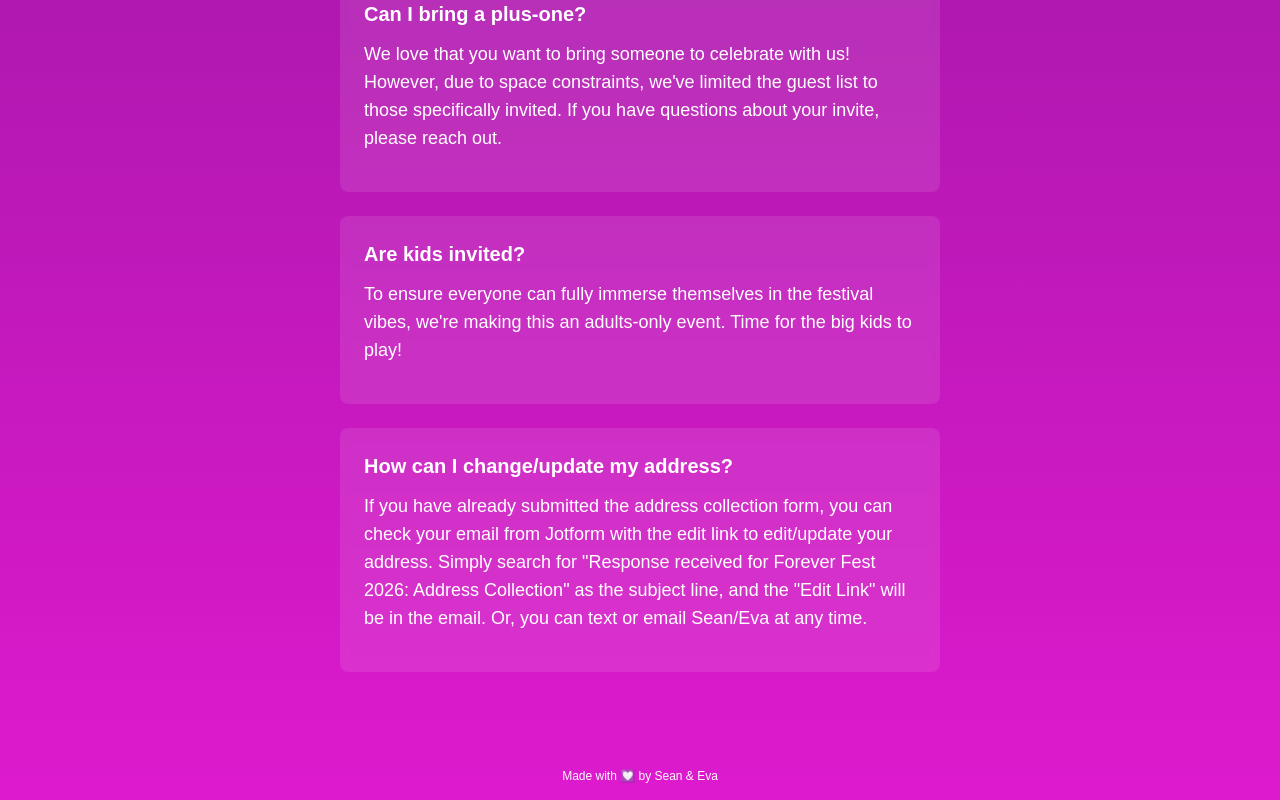
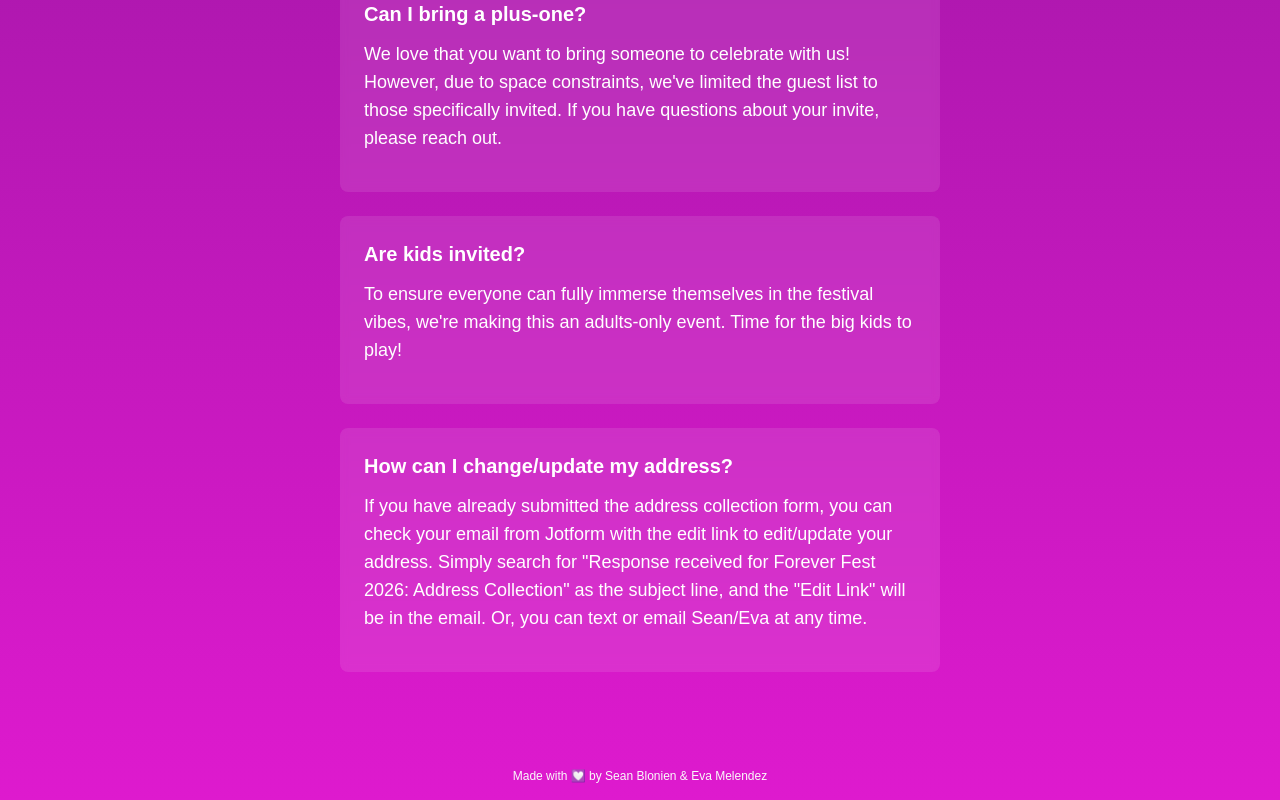
Before and after one commit to seanblonien/forever-fest-2026, a Next.js app: page /faqs in a window 1280 px wide. Shown: the part 2817-3617 px from the top of the page. Built offline with nearby package versions, Linux system fonts and the light colour scheme.

Commit message:
fix: Fix SEO for Blonien and Melendez

```diff
--- a/app/layout.tsx
+++ b/app/layout.tsx
@@ -22,10 +22,10 @@ const cursiveFont = AlexBrush({
 
 export const metadata: Metadata = {
   title: 'Forever Fest 2026 - Sean & Eva\'s Wedding',
-  description: 'Join Sean & Eva as they celebrate their love at Forever Fest 2026! Save the date for an unforgettable wedding celebration.',
-  keywords: ['wedding', 'Forever Fest 2026', 'Sean and Eva', 'wedding celebration', 'save the date'],
-  authors: [{ name: 'Sean & Eva' }],
-  creator: 'Sean & Eva',
+  description: 'Join Sean Blonien & Eva Melendez as they celebrate their love at Forever Fest 2026! Save the date for an unforgettable wedding celebration.',
+  keywords: ['wedding', 'Forever Fest 2026', 'Sean Blonien', 'Eva Melendez', 'Sean and Eva', 'Blonien Melendez wedding', 'wedding celebration', 'save the date', 'Dallas wedding'],
+  authors: [{ name: 'Sean Blonien' }, { name: 'Eva Melendez' }],
+  creator: 'Sean Blonien & Eva Melendez',
   publisher: 'Forever Fest 2026',
   formatDetection: {
     // eslint-disable-next-line @typescript-eslint/naming-convention -- library api
@@ -41,7 +41,7 @@ export const metadata: Metadata = {
   },
   openGraph: {
     title: 'Forever Fest 2026 - Sean & Eva\'s Wedding',
-    description: 'Join Sean & Eva as they celebrate their love at Forever Fest 2026! Save the date for an unforgettable wedding celebration.',
+    description: 'Join Sean Blonien & Eva Melendez as they celebrate their love at Forever Fest 2026! Save the date for an unforgettable wedding celebration.',
     url: 'https://foreverfest.wedding',
     siteName: 'Forever Fest 2026',
     images: [
@@ -49,7 +49,7 @@ export const metadata: Metadata = {
         url: '/sean_and_eva_banner_photo.webp',
         width: 1200,
         height: 630,
-        alt: 'Sean & Eva - Forever Fest 2026',
+        alt: 'Sean Blonien & Eva Melendez - Forever Fest 2026 Wedding',
       },
     ],
     locale: 'en_US',
@@ -58,7 +58,7 @@ export const metadata: Metadata = {
   twitter: {
     card: 'summary_large_image',
     title: 'Forever Fest 2026 - Sean & Eva\'s Wedding',
-    description: 'Join Sean & Eva as they celebrate their love at Forever Fest 2026! Save the date for an unforgettable wedding celebration.',
+    description: 'Join Sean Blonien & Eva Melendez as they celebrate their love at Forever Fest 2026! Save the date for an unforgettable wedding celebration.',
     images: ['/sean_and_eva_banner_photo.webp'],
   },
   robots: {
--- a/components/home/MainTitle.tsx
+++ b/components/home/MainTitle.tsx
@@ -10,7 +10,7 @@ export const MainTitle = () => (
       <div className='relative z-10 pt-14 md:pt-24'>
         <Image
           priority
-          alt='Sean and Eva'
+          alt='Sean Blonien and Eva Melendez - Forever Fest 2026'
           className='rounded-lg w-48 sm:w-56 md:w-64 h-auto'
           height={320}
           sizes='(max-width: 640px) 192px, (max-width: 768px) 224px, 256px'
--- a/components/home/Navigation.tsx
+++ b/components/home/Navigation.tsx
@@ -1,7 +1,8 @@
+import { Route } from 'next';
 import Link from 'next/link';
 import { StyleProps } from '../../lib';
 
-const navItems = [
+const navItems: ({ href: Route; label: string } | null)[] = [
   { label: 'HOME', href: '/' },
   { label: 'OUR STORY', href: '/our-story' },
   { label: 'TRAVEL', href: '/travel' },
--- a/components/shared/Footer.tsx
+++ b/components/shared/Footer.tsx
@@ -1,7 +1,7 @@
 const Footer: React.FC = () => (
   <footer className='pt-12 pb-4 text-center'>
     <p className='text-xs'>
-      Made with 💟 by Sean & Eva
+      Made with 💟 by Sean Blonien & Eva Melendez
     </p>
   </footer>
 );
--- a/components/shared/LazyLoad.tsx
+++ b/components/shared/LazyLoad.tsx
@@ -114,9 +114,7 @@ export const LazyLoad = ({
               <LazyComponent {...componentProps} />
             </Suspense>
           )
-        : (
-            fallback
-          )}
+        : fallback}
     </div>
   );
 };
--- a/hooks/useInViewLazyLoad.ts
+++ b/hooks/useInViewLazyLoad.ts
@@ -1,4 +1,5 @@
 'use client';
+
 import { useEffect, useRef, useState } from 'react';
 
 type UseInViewLazyLoadOptions = {
--- a/hooks/useRouteHash.ts
+++ b/hooks/useRouteHash.ts
@@ -1,4 +1,5 @@
 'use client';
+
 import { useEffect, useState } from 'react';
 
 type UseRouteHashOptions = {
--- a/next.config.ts
+++ b/next.config.ts
@@ -19,10 +19,11 @@ const nextConfig: NextConfig = withBundleAnalyzer({
     reactRemoveProperties: true,
     removeConsole: process.env.NODE_ENV === 'production',
   },
+  poweredByHeader: false,
+  typedRoutes: true,
   reactCompiler: true,
-  poweredByHeader: false,
   reactStrictMode: true,
-  cacheComponents: true,
+  // cacheComponents: true,
   // Add cache headers for static assets
   async headers() {
     return [
@@ -69,6 +70,7 @@ const nextConfig: NextConfig = withBundleAnalyzer({
     ];
   },
   experimental: {
+    taint: true,
     turbopackFileSystemCacheForDev: true,
     optimizeCss: true,
     cssChunking: true,
```
Also changed, not shown: components/pages/OurStoryPage.tsx (+3 -4 lines), package.json (+6 -6 lines), public/site.webmanifest, 1 other file (tests, documents, lock files or other folders).
